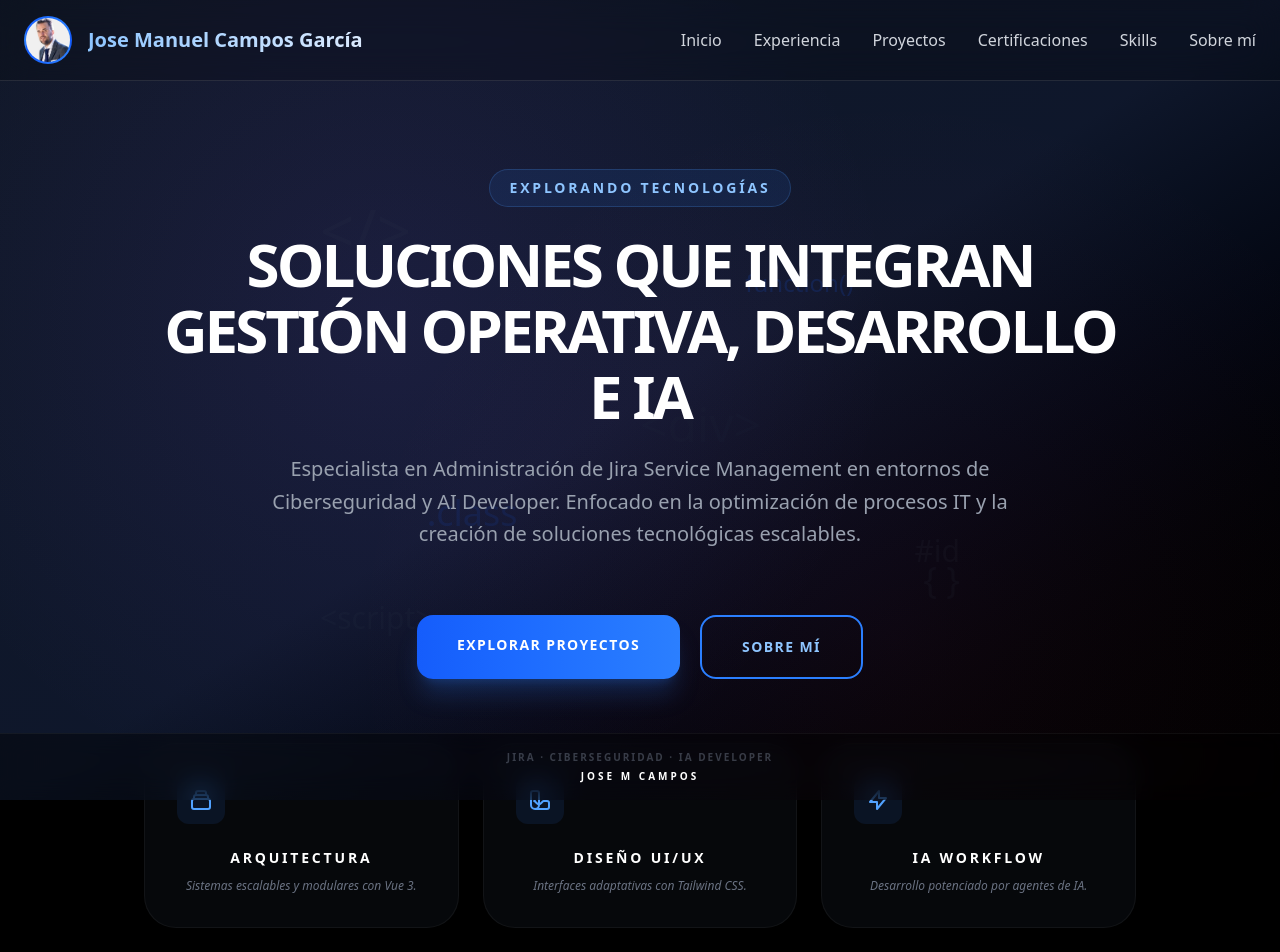
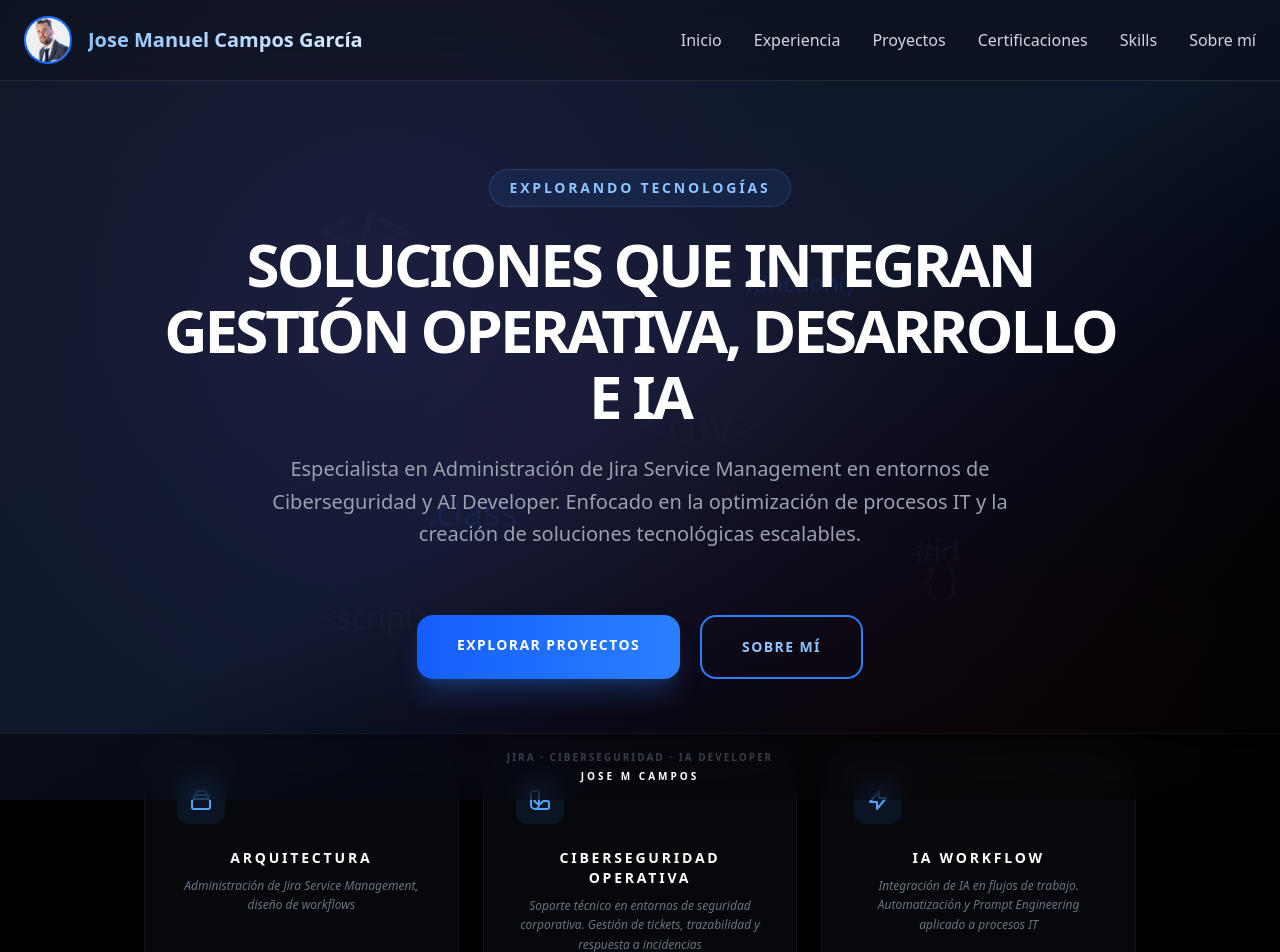
Before and after one commit to JMCG84/mi-portfolio, a Vue app: page / in a window 1280 px wide. Shown: the top 952 px of the page. Built offline with nearby package versions, Linux system fonts and the light colour scheme.

Commit message:
feat: replace frontend-focused cards with ITSM, cybersecurity and AI workflow content

```diff
--- a/src/views/HomeView.vue
+++ b/src/views/HomeView.vue
@@ -61,7 +61,7 @@
             Arquitectura
           </h3>
           <p class="text-xs text-gray-500 leading-relaxed italic">
-            Sistemas escalables y modulares con Vue 3.
+            Administración de Jira Service Management, diseño de workflows
           </p>
         </div>
 
@@ -83,10 +83,11 @@
           </div>
           <h3
             class="text-sm font-black text-white uppercase tracking-[0.2em] mb-2">
-            Diseño UI/UX
+            Ciberseguridad Operativa
           </h3>
           <p class="text-xs text-gray-500 leading-relaxed italic">
-            Interfaces adaptativas con Tailwind CSS.
+
+          Soporte técnico en entornos de seguridad corporativa. Gestión de tickets, trazabilidad y respuesta a incidencias
           </p>
         </div>
 
@@ -111,7 +112,7 @@
             IA Workflow
           </h3>
           <p class="text-xs text-gray-500 leading-relaxed italic">
-            Desarrollo potenciado por agentes de IA.
+           Integración de IA en flujos de trabajo. Automatización y Prompt Engineering aplicado a procesos IT
           </p>
         </div>
       </div>
```
